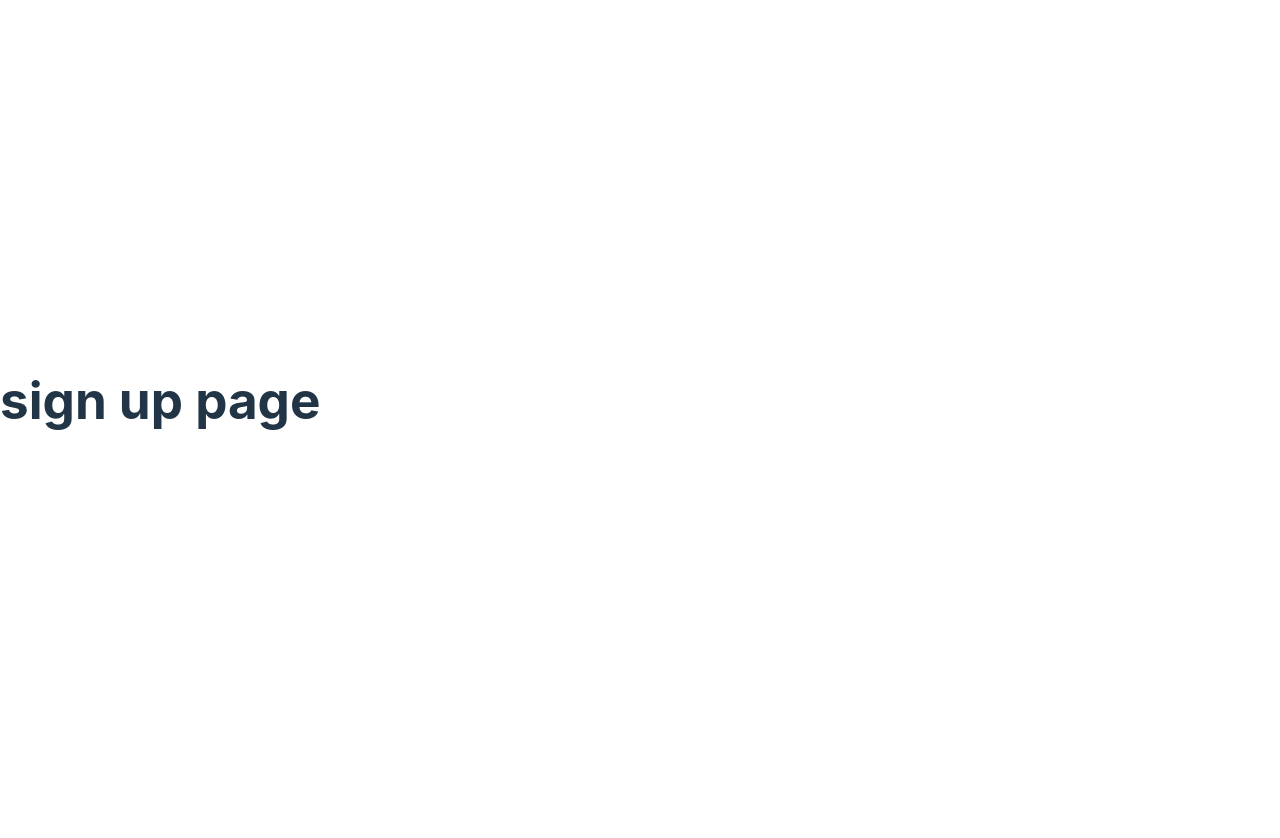
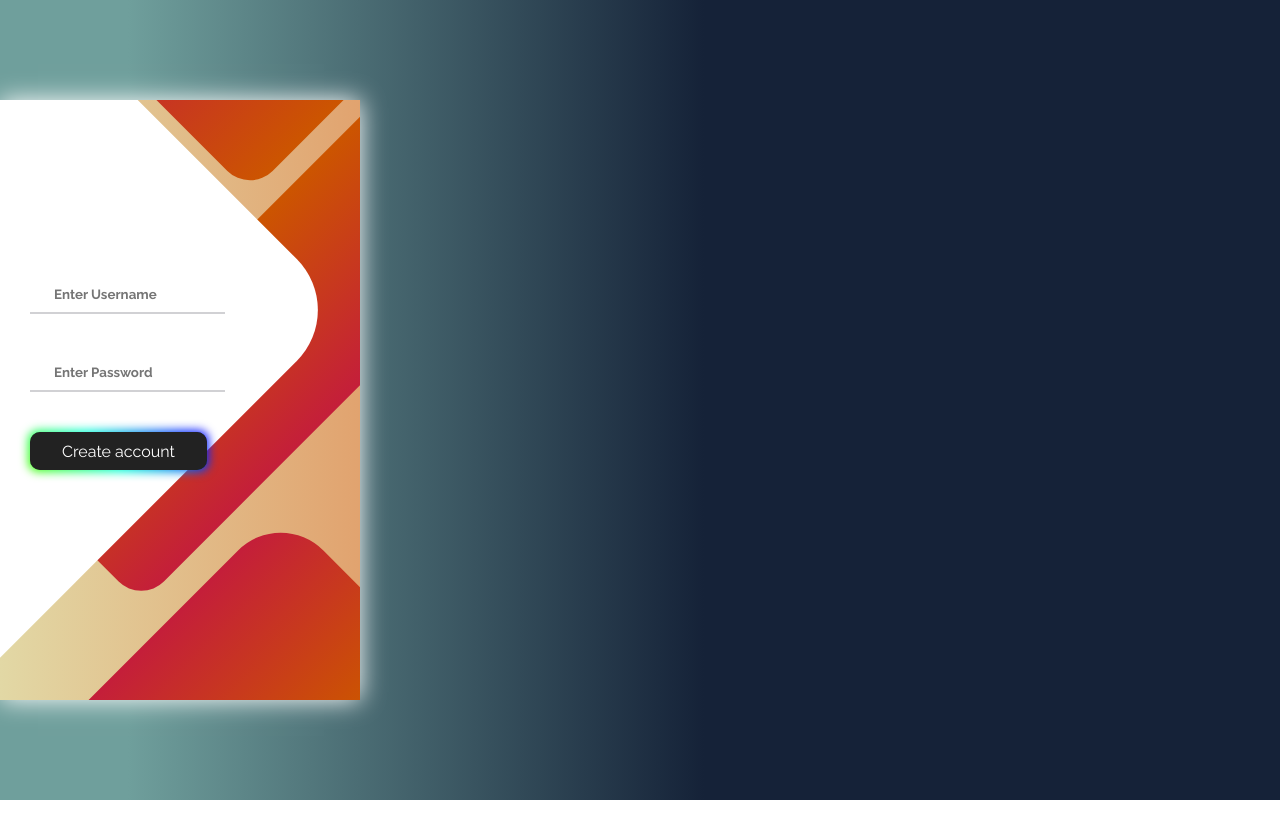
Before and after one commit to daceCS/ReFrame-React, a React (Vite) app in the folder frontend/: page /signup in a window 1280 px wide. Shown: the top 838 px of the page. Before the commit the page ends 800 px from the top, so only its background shows below. Built offline with nearby package versions, Linux system fonts and the light colour scheme.

Commit message:
Update SignUp.jsx

```diff
--- a/frontend/src/pages/SignUp.jsx
+++ b/frontend/src/pages/SignUp.jsx
@@ -1,5 +1,30 @@
+import "../css/signup.css";
+
 function SignUp() {
-  return <h1>sign up page</h1>;
+  return <div className="container">
+  <div className="screen">
+      <div className="screen__content">
+          <div className="login">
+              <div className="login__field">
+                  <i className="login__icon fas fa-user"></i>
+                  <input type="text" className="login__input" id="username" placeholder="Enter Username" maxlength="14" onkeypress="return event.charCode != 32" />
+              </div>
+              <div className="login__field">
+                  <i className="login__icon fas fa-lock"></i>
+                  <input type="password" className="login__input" id="password" placeholder="Enter Password" onkeypress="return event.charCode != 32"/>
+              </div>
+              <button className="create-account-button" role="button" id="create-account-button" onclick="createAccount()">Create account</button>
+          </div>
+      </div>
+      <div className="screen__background">
+          <span className="screen__background__shape screen__background__shape4"></span>
+          <span className="screen__background__shape screen__background__shape3"></span>
+          <span className="screen__background__shape screen__background__shape2"></span>
+          <span className="screen__background__shape screen__background__shape1"></span>
+      </div>
+  </div>
+</div>;
+
 }
 
 export default SignUp;
```
